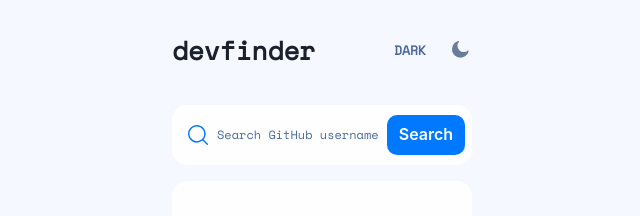
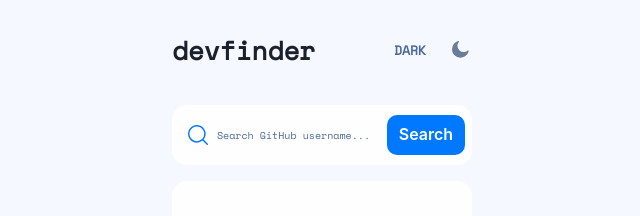
Before and after one commit to dreyzu/devfinder, a React (Vite) app: page / in a window 1280 px wide. Shown: the top 216 px of the page, without its empty margins (318-958 px from the left). Built offline with nearby package versions, Linux system fonts and the light colour scheme; the HTML template or start-up script is replaced by a standard one.

Commit message:
change font size for placeholder in SearchBar's input

```diff
--- a/src/components/SearchBar.tsx
+++ b/src/components/SearchBar.tsx
@@ -23,7 +23,7 @@ export const SearchBar = () => {
                 ml="9px"
                 w="184px"
                 h="25px"
-                fontSize="12px"
+                fontSize="10px"
                 fontFamily="space mono"
                 _placeholder={{ color: useColorModeValue("pale-blue", "white") }}
             />
```
